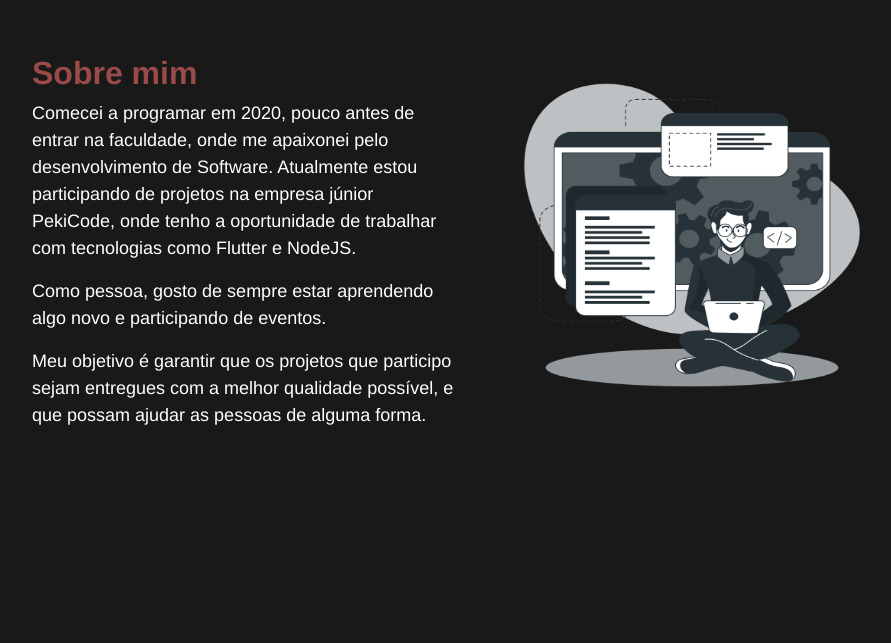
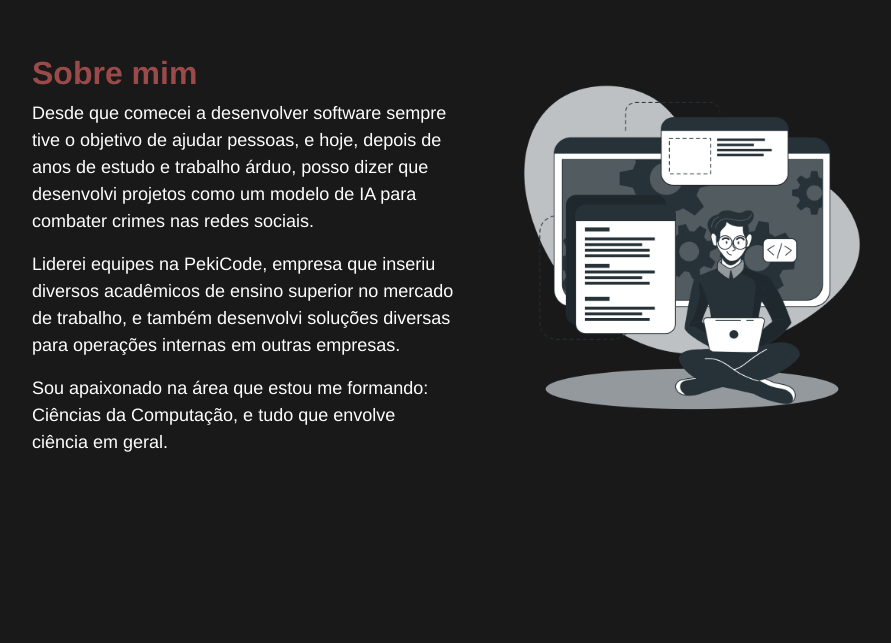
Before and after one commit to devarthurmiranda/vue-portfolio, a Vue app: page / in a window 1280 px wide. Shown: the part 719-1362 px from the top of the page, without its empty margins (172-1063 px from the left). Built offline with nearby package versions, Linux system fonts and the light colour scheme; the HTML template or start-up script is replaced by a standard one.

Commit message:
UPDATE: Editing about me info

```diff
--- a/data/about.js
+++ b/data/about.js
@@ -1,8 +1,8 @@
 let about = {
         title: 'Sobre mim',
-        first_paragraph: 'Comecei a programar em 2020, pouco antes de entrar na faculdade, onde me apaixonei pelo desenvolvimento de Software. Atualmente estou participando de projetos na empresa júnior PekiCode, onde tenho a oportunidade de trabalhar com tecnologias como Flutter e NodeJS.',
-        second_paragraph: 'Como pessoa, gosto de sempre estar aprendendo algo novo e participando de eventos.',
-        third_paragraph: 'Meu objetivo é garantir que os projetos que participo sejam entregues com a melhor qualidade possível, e que possam ajudar as pessoas de alguma forma.',
+        first_paragraph: 'Desde que comecei a desenvolver software sempre tive o objetivo de ajudar pessoas, e hoje, depois de anos de estudo e trabalho árduo, posso dizer que desenvolvi projetos como um modelo de IA para combater crimes nas redes sociais.',
+        second_paragraph: 'Liderei equipes na PekiCode, empresa que inseriu diversos acadêmicos de ensino superior no mercado de trabalho, e também desenvolvi soluções diversas para operações internas em outras empresas.',
+        third_paragraph: 'Sou apaixonado na área que estou me formando: Ciências da Computação, e tudo que envolve ciência em geral.',
 }
 
 export default about;
```
